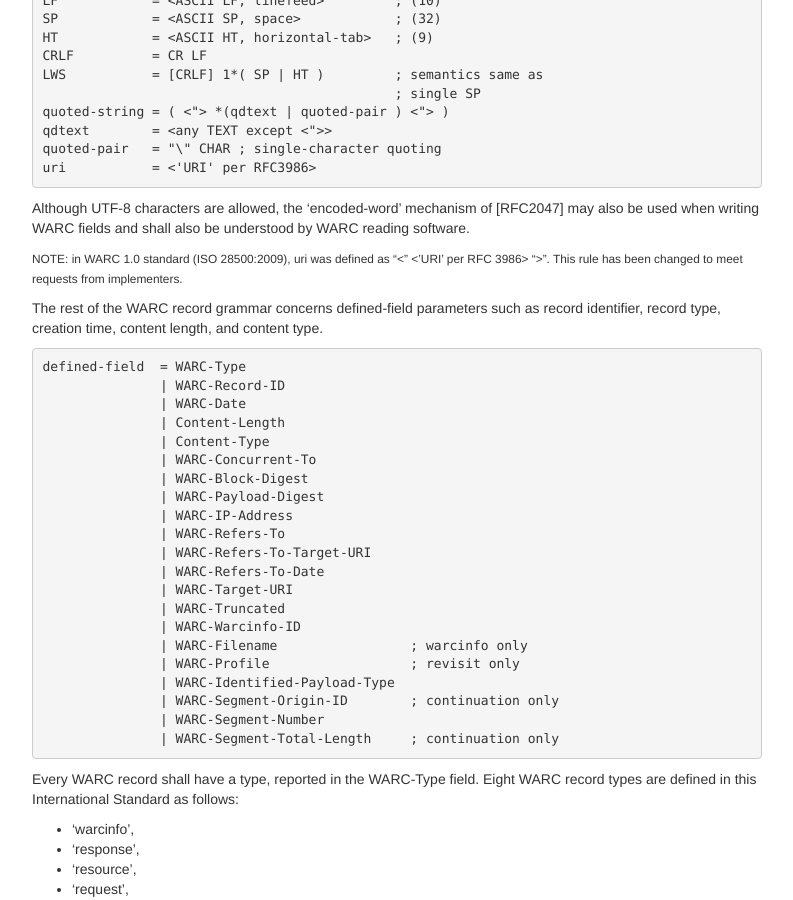
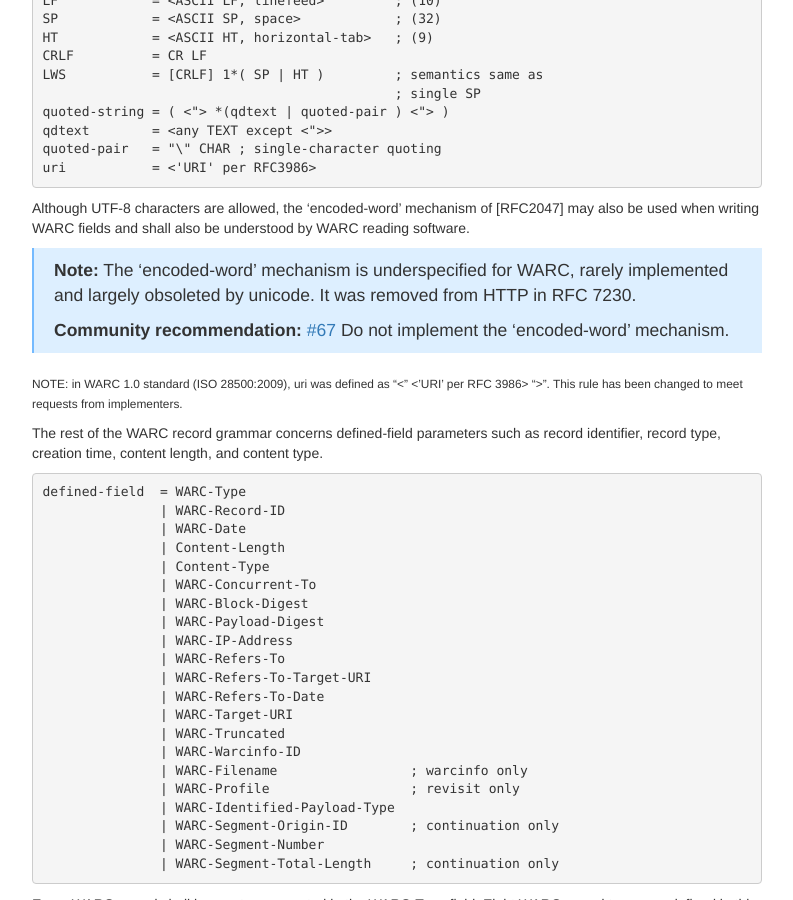
Before and after one commit to iipc/warc-specifications, a Jekyll site: the page built from specifications/warc-format/warc-1.1-annotated/index.md, in a window 1280 px wide and 900 px high, scrolled down 4352 px. Shown: the whole window, without its empty margins (433-1226 px from the left). Built offline with Jekyll 4.4.1, drawn with Linux system fonts in a browser that asks for light colours; nearby versions of some CDN libraries.

Commit message:
WARC/1.1 annotated: 'encoded-word' mechanism #67

```diff
--- a/specifications/warc-format/warc-1.1-annotated/index.md
+++ b/specifications/warc-format/warc-1.1-annotated/index.md
@@ -311,6 +311,13 @@
 Although UTF-8 characters are allowed, the 'encoded-word' mechanism of
 \[RFC2047\] may also be used when writing WARC fields and shall also be
 understood by WARC reading software.
+
+> **Note:** The 'encoded-word' mechanism is underspecified for WARC, rarely
+> implemented and largely obsoleted by unicode. It was removed from
+> HTTP in RFC 7230.
+>
+> **Community recommendation:** [#67](https://github.com/iipc/warc-specifications/issues/67)
+> Do not implement the 'encoded-word' mechanism.
 
 <small>NOTE: in WARC 1.0 standard (ISO 28500:2009), uri was defined as "<"
 <'URI' per RFC 3986> ">". This rule has been changed to meet requests
```
